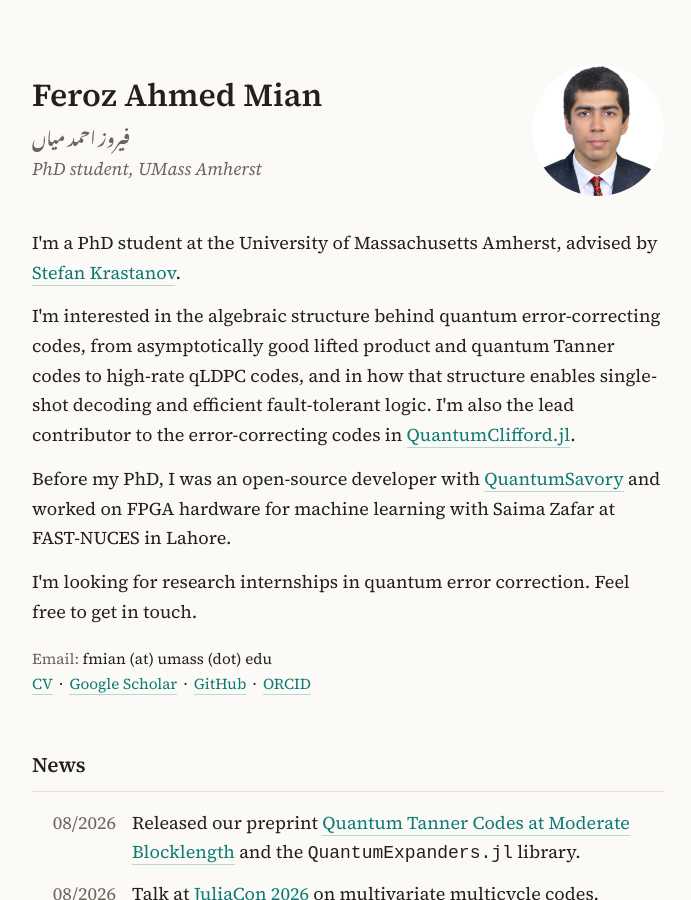
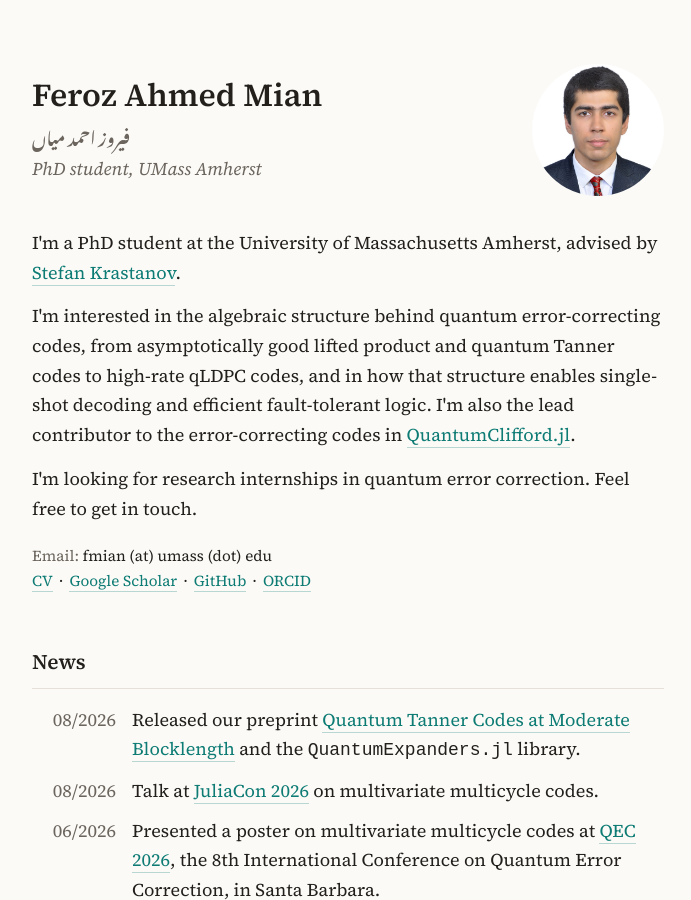
Before and after one commit to Fe-r-oz/Fe-r-oz.github.io, a Jekyll site: the page built from _pages/about.html, in a window 1280 px wide and 900 px high. Shown: the whole window, without its empty margins (292-983 px from the left). Built offline with Jekyll 4.4.1, drawn with Linux system fonts in a browser that asks for light colours; some web fonts are replaced.

Commit message:
Remove 'Before my PhD' line

```diff
--- a/_pages/about.html
+++ b/_pages/about.html
@@ -24,8 +24,6 @@ redirect_from:
 <p>I'm a PhD student at the University of Massachusetts Amherst, advised by <a href="https://www.cics.umass.edu/about/directory/stefan-krastanov">Stefan Krastanov</a>.</p>
 
 <p>I'm interested in the algebraic structure behind quantum error-correcting codes, from asymptotically good lifted product and quantum Tanner codes to high-rate qLDPC codes, and in how that structure enables single-shot decoding and efficient fault-tolerant logic. I'm also the lead contributor to the error-correcting codes in <a href="https://github.com/QuantumSavory/QuantumClifford.jl">QuantumClifford.jl</a>.</p>
-
-<p>Before my PhD, I was an open-source developer with <a href="https://github.com/QuantumSavory">QuantumSavory</a> and worked on FPGA hardware for machine learning with Saima Zafar at FAST-NUCES in Lahore.</p>
 
 <p>I'm looking for research internships in quantum error correction. Feel free to get in touch.</p>
 
```
